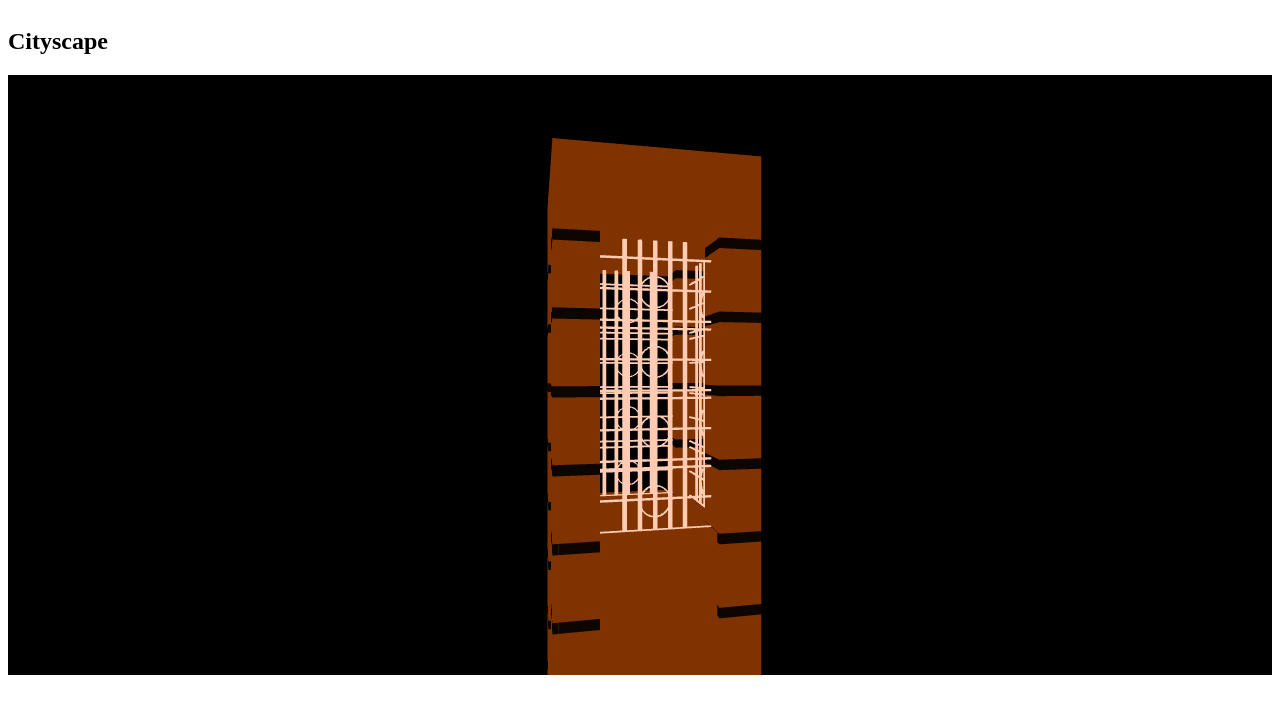
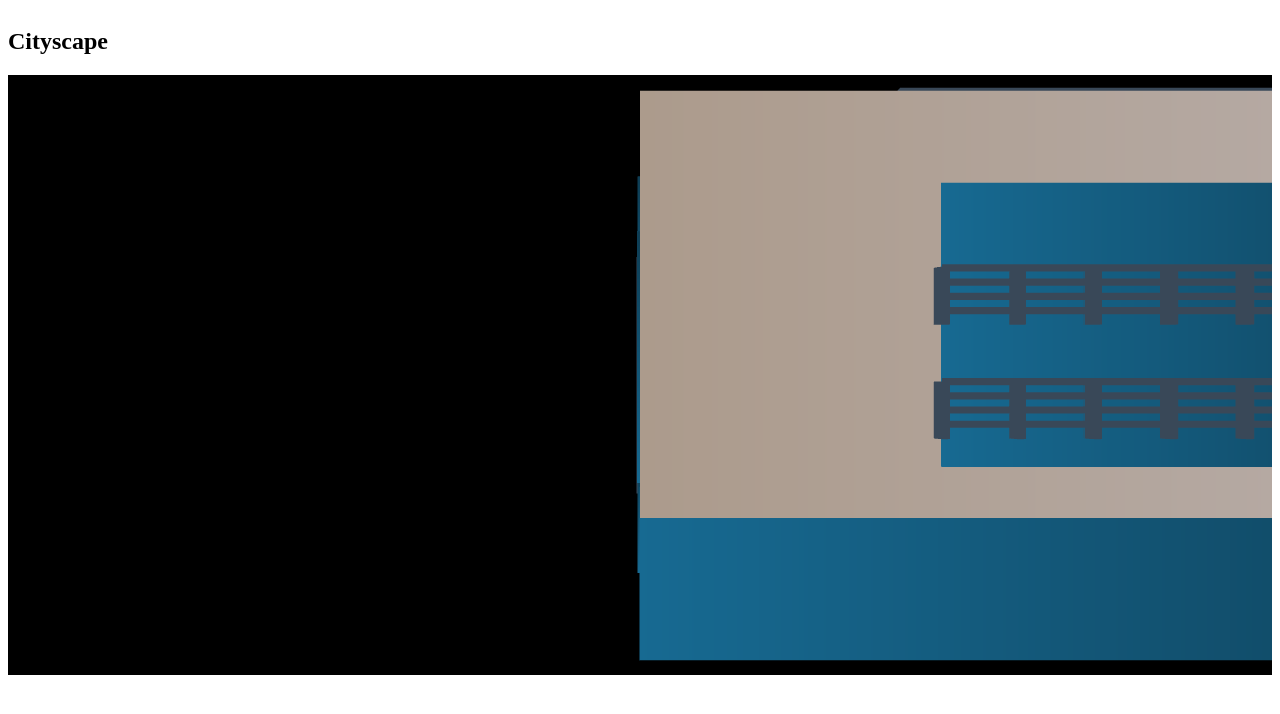
Before and after one commit to lafeldtb/graphics-group-projects, a plain HTML site: page project-1/index.html in a window 1280 px wide. Drawn offline with Linux system fonts and the light colour scheme.

Commit message:
Added the GV library

```diff
--- /dev/null
+++ b/project-1/GVLibrary.js
@@ -0,0 +1,448 @@
+class GVLibrary extends ObjectGroup {
+    constructor(gl) {
+        super(gl);
+
+        let MBax = new Axes(gl);
+
+        let mainBodyGroup = new ObjectGroup(gl);
+
+        /**
+         * The following is the main structural body of the Library
+         */
+
+        let mainBodyLong = new PolygonalPrism(gl,
+            {
+                topRadius: 1,
+                bottomRadius: 1,
+                numSides: 4,
+                height: 2.5,
+                topColor: vec3.fromValues(0.73, 0.694, 0.686),
+                bottomColor: vec3.fromValues(0.674, 0.607, 0.549),
+            });
+        let mainBodyShort = new PolygonalPrism(gl, {
+            topRadius: 1,
+            bottomRadius: 1,
+            numSides: 4,
+            height: 1.5,
+            topColor: vec3.fromValues(0.73, 0.694, 0.686),
+            bottomColor: vec3.fromValues(0.674, 0.607, 0.549),
+        });
+        mat4.translate(mainBodyShort.coordFrame, mainBodyShort.coordFrame, vec3.fromValues(0, 0, 3));
+
+        //Pieces that bridge the gap between the main body long and short
+        let mainBodyConnecter = new ObjectGroup(gl);
+        let mainBodyCon = new PolygonalPrism(gl, {
+            topRadius: .5,
+            bottomRadius: .5,
+            numSides: 4,
+            height: .5,
+            topColor: vec3.fromValues(0.054, 0.239, 0.329),
+            bottomColor: vec3.fromValues(0.09, 0.415, .572),
+        });
+        let mainBodyCon1 = new PolygonalPrism(gl, {
+            topRadius: .5,
+            bottomRadius: .5,
+            numSides: 4,
+            height: .5,
+            topColor: vec3.fromValues(0.054, 0.239, 0.329),
+            bottomColor: vec3.fromValues(0.09, 0.415, .572),
+        });
+        let mainBodyCon2 = new PolygonalPrism(gl, {
+            topRadius: .5,
+            bottomRadius: .5,
+            numSides: 4,
+            height: .5,
+            topColor: vec3.fromValues(0.73, 0.694, 0.686),
+            bottomColor: vec3.fromValues(0.674, 0.607, 0.549),
+        });
+        let mainBodyCon3 = new PolygonalPrism(gl, {
+            topRadius: .5,
+            bottomRadius: .5,
+            numSides: 4,
+            height: .5,
+            topColor: vec3.fromValues(0.73, 0.694, 0.686),
+            bottomColor: vec3.fromValues(0.674, 0.607, 0.549),
+        });
+        mat4.translate(mainBodyCon.coordFrame, mainBodyCon.coordFrame, vec3.fromValues(-.25, -.25, 0));
+        mat4.translate(mainBodyCon1.coordFrame, mainBodyCon1.coordFrame, vec3.fromValues(.25, .25, 0));
+        mat4.translate(mainBodyCon2.coordFrame, mainBodyCon2.coordFrame, vec3.fromValues(0, .5, 0));
+        mat4.translate(mainBodyCon3.coordFrame, mainBodyCon3.coordFrame, vec3.fromValues(-.5, 0, 0));
+
+        mainBodyConnecter.group.push(mainBodyCon, mainBodyCon1, mainBodyCon2, mainBodyCon3);
+        mat4.translate(mainBodyConnecter.coordFrame, mainBodyConnecter.coordFrame, vec3.fromValues(0, 0, 2.5));
+
+        //Push all pieces of the main body into the group
+        mainBodyGroup.group.push(mainBodyLong, mainBodyShort, mainBodyConnecter);
+
+        //Rotation to make the main body of the library laying correctly
+        mat4.rotateX(mainBodyGroup.coordFrame, mainBodyGroup.coordFrame, glMatrix.toRadian(-90));
+        mat4.rotateZ(mainBodyGroup.coordFrame, mainBodyGroup.coordFrame, glMatrix.toRadian(+45));
+
+
+        /**
+         * The following is window logic
+         */
+
+        //THIS IS THE BUS LOOP PATIO WINDOW LOGIC
+        let busPatioWindow = new PolygonalPrism(gl, {
+                topRadius: .25,
+                bottomRadius: .25,
+                numSides: 4,
+                height: 2.502,
+                topColor: vec3.fromValues(0.054, 0.239, 0.329),
+                bottomColor: vec3.fromValues(0.09, 0.415, .572),
+            });
+        mat4.translate(busPatioWindow.coordFrame, busPatioWindow.coordFrame, vec3.fromValues(.531, -.001, -.5325));
+        mat4.rotateX(busPatioWindow.coordFrame, busPatioWindow.coordFrame, glMatrix.toRadian(-90));
+        mat4.rotateZ(busPatioWindow.coordFrame, busPatioWindow.coordFrame, glMatrix.toRadian(+45));
+
+
+        //THIS IS THE BUS LOOP LARGE WINDOW
+        let busLargeWindow = new PolygonalPrism(gl, {
+            topRadius: .5,
+            bottomRadius: .5,
+            numSides: 4,
+            height: 1.5,
+            topColor: vec3.fromValues(0.054, 0.239, 0.329),
+            bottomColor: vec3.fromValues(0.09, 0.415, .572),
+        });
+        mat4.translate(busLargeWindow.coordFrame, busLargeWindow.coordFrame, vec3.fromValues(.354, .75, .125));
+        mat4.rotateX(busLargeWindow.coordFrame, busLargeWindow.coordFrame, glMatrix.toRadian(-90));
+        mat4.rotateZ(busLargeWindow.coordFrame, busLargeWindow.coordFrame, glMatrix.toRadian(+45));
+
+
+        //THESE ARE THE BUS LOOP SMALL WINDOWS
+        let smallWindowGroup = new ObjectGroup(gl);
+        let smallWindowArray = [];
+        for(let i = 0; i < 7; i++){
+            if(i < 2){
+                smallWindowArray.push(new PolygonalPrism(gl, {
+                    topRadius: .0626,
+                    bottomRadius: .0626,
+                    numSides: 4,
+                    height: 1,
+                    topColor: vec3.fromValues(0.054, 0.239, 0.329),
+                    bottomColor: vec3.fromValues(0.09, 0.415, .572),
+                }));
+            }
+            else if(i < 5){
+                smallWindowArray.push(new PolygonalPrism(gl, {
+                    topRadius: .0625,
+                    bottomRadius: .0626,
+                    numSides: 4,
+                    height: .705,
+                    topColor: vec3.fromValues(0.054, 0.239, 0.329),
+                    bottomColor: vec3.fromValues(0.09, 0.415, .572),
+                }));
+            }
+            else{
+                smallWindowArray.push(new PolygonalPrism(gl, {
+                    topRadius: .0626,
+                    bottomRadius: .0626,
+                    numSides: 4,
+                    height: .3525,
+                    topColor: vec3.fromValues(0.054, 0.239, 0.329),
+                    bottomColor: vec3.fromValues(0.09, 0.415, .572),
+                }));
+            }
+        }
+
+        //POSITION ALL OF THE SMALL WINDOWS AT THE STARTING POINT
+        let smallWindowY = 3.25;
+        for(let i = 0; i < smallWindowArray.length; i++){
+            mat4.translate(smallWindowArray[i].coordFrame, smallWindowArray[i].coordFrame, vec3.fromValues(.663, smallWindowY, 0));
+        }
+        //POSITION ALL OF THE SMALL WINDOWS AT THEIR FINAL POINT
+        mat4.translate(smallWindowArray[0].coordFrame, smallWindowArray[0].coordFrame, vec3.fromValues(0, 0, -0.7));
+        mat4.translate(smallWindowArray[2].coordFrame, smallWindowArray[2].coordFrame, vec3.fromValues(0, .25, -0.7));
+        mat4.translate(smallWindowArray[5].coordFrame, smallWindowArray[5].coordFrame, vec3.fromValues(0, .25, 0.25));
+        mat4.translate(smallWindowArray[1].coordFrame, smallWindowArray[1].coordFrame, vec3.fromValues(0, .5, -.3975));
+        mat4.translate(smallWindowArray[3].coordFrame, smallWindowArray[3].coordFrame, vec3.fromValues(0, .75, -.1025));
+        mat4.translate(smallWindowArray[6].coordFrame, smallWindowArray[6].coordFrame, vec3.fromValues(0, .75, -.7));
+        mat4.translate(smallWindowArray[4].coordFrame, smallWindowArray[4].coordFrame, vec3.fromValues(0, 1, -.3525));
+
+        //ROTATE ALL SMALL WINDOWS AND PUSH THEM TO THE GROUP
+        for(let i = 0; i < smallWindowArray.length; i++){
+            mat4.rotateZ(smallWindowArray[i].coordFrame, smallWindowArray[i].coordFrame, glMatrix.toRadian(+45));
+            smallWindowGroup.group.push(smallWindowArray[i]);
+        }
+
+
+        /**
+         * This is the window extras
+         */
+
+        //LARGE WINDOW BARS
+        let largeWindowBarGroup = new ObjectGroup(gl);
+
+        //two sets of 8 vertical and 4 horizontal bars
+        let verticalBarsArray = [];
+        let dist = 0;
+        let dist2 = 0;
+        //CREATE ALL VERTICAL BARS
+        for(let i = 0; i < 18; i++){
+            if(i < 9){
+                verticalBarsArray.push(new PolygonalPrism(gl, {
+                    topRadius: .02,
+                    bottomRadius: .02,
+                    numSides: 8,
+                    height: .1414,
+                    topColor: vec3.fromValues(0.224, 0.282, 0.345),
+                    bottomColor: vec3.fromValues(0.224, 0.282, 0.345),
+                }));
+                mat4.translate(verticalBarsArray[i].coordFrame, verticalBarsArray[i].coordFrame, vec3.fromValues(0, dist, 0));
+                largeWindowBarGroup.group.push(verticalBarsArray[i]);
+                dist += .1875;
+            }
+            else{
+                verticalBarsArray.push(new PolygonalPrism(gl, {
+                    topRadius: .02,
+                    bottomRadius: .02,
+                    numSides: 8,
+                    height: .1414,
+                    topColor: vec3.fromValues(0.224, 0.282, 0.345),
+                    bottomColor: vec3.fromValues(0.224, 0.282, 0.345),
+                }));
+                mat4.translate(verticalBarsArray[i].coordFrame, verticalBarsArray[i].coordFrame, vec3.fromValues(0, dist2, -.2828));
+                largeWindowBarGroup.group.push(verticalBarsArray[i]);
+                dist2 += .1875;
+            }
+        }
+
+        //CREATE ALL HORIZONTAL BARS
+        let horizBarsArray = [];
+        dist = 0;
+        dist2 = 0;
+        for(let i = 0; i < 8; i++){
+            if(i < 4){
+                horizBarsArray.push(new PolygonalPrism(gl, {
+                    topRadius: .01,
+                    bottomRadius: .01,
+                    numSides: 8,
+                    height: 1.5,
+                    topColor: vec3.fromValues(0.224, 0.282, 0.345),
+                    bottomColor: vec3.fromValues(0.224, 0.282, 0.345),
+                }));
+                mat4.translate(horizBarsArray[i].coordFrame, horizBarsArray[i].coordFrame, vec3.fromValues(0, 0, .1414+dist));
+                mat4.rotateX(horizBarsArray[i].coordFrame, horizBarsArray[i].coordFrame, glMatrix.toRadian(-90));
+                largeWindowBarGroup.group.push(horizBarsArray[i]);
+                dist = dist - .03535;
+            }
+            else{
+                horizBarsArray.push(new PolygonalPrism(gl, {
+                    topRadius: .01,
+                    bottomRadius: .01,
+                    numSides: 8,
+                    height: 1.5,
+                    topColor: vec3.fromValues(0.224, 0.282, 0.345),
+                    bottomColor: vec3.fromValues(0.224, 0.282, 0.345),
+                }));
+                mat4.translate(horizBarsArray[i].coordFrame, horizBarsArray[i].coordFrame, vec3.fromValues(0, 0, -.1414+dist2));
+                mat4.rotateX(horizBarsArray[i].coordFrame, horizBarsArray[i].coordFrame, glMatrix.toRadian(-90));
+                largeWindowBarGroup.group.push(horizBarsArray[i]);
+                dist2 = dist2 - .03535;
+            }
+        }
+        mat4.translate(largeWindowBarGroup.coordFrame, largeWindowBarGroup.coordFrame, vec3.fromValues(.705, .75, 0.125));
+
+        //CONNECTOR BARS
+        let connectorBarsGroup = new ObjectGroup(gl);
+
+        //CREATE VERTICAL BARS
+        let conVertBarsArray = [];
+        dist = 0;
+        for(let i = 0; i < 7; i++){
+            conVertBarsArray.push(new PolygonalPrism(gl, {
+                topRadius: .01,
+                bottomRadius: .01,
+                numSides: 8,
+                height: 1,
+                topColor: vec3.fromValues(0.224, 0.282, 0.345),
+                bottomColor: vec3.fromValues(0.224, 0.282, 0.345),
+            }));
+            mat4.translate(conVertBarsArray[i].coordFrame, conVertBarsArray[i].coordFrame, vec3.fromValues(0, dist, 0));
+            connectorBarsGroup.group.push(conVertBarsArray[i]);
+            dist += .0833;
+        }
+        //CREATE HORIZONTAL BARS
+        dist = 0;
+        let conHorizBarsArray = [];
+        for(let i = 0; i < 41; i++){
+            conHorizBarsArray.push(new PolygonalPrism(gl, {
+                topRadius: .005,
+                bottomRadius: .005,
+                numSides: 8,
+                height: .5,
+                topColor: vec3.fromValues(0.224, 0.282, 0.345),
+                bottomColor: vec3.fromValues(0.224, 0.282, 0.345),
+            }));
+            mat4.translate(conHorizBarsArray[i].coordFrame, conHorizBarsArray[i].coordFrame, vec3.fromValues(0, 0, dist));
+            mat4.rotateX(conHorizBarsArray[i].coordFrame, conHorizBarsArray[i].coordFrame, glMatrix.toRadian(-90));
+            connectorBarsGroup.group.push(conHorizBarsArray[i]);
+            dist += .025;
+        }
+        mat4.translate(connectorBarsGroup.coordFrame, connectorBarsGroup.coordFrame, vec3.fromValues(.353, 2.5, -.295));
+
+
+        //CAMPUS SIDE WINDOW
+        let campusSideWindow = new PolygonalPrism(gl, {
+            topRadius: .9,
+            bottomRadius: .9,
+            numSides: 4,
+            height: 4,
+            topColor: vec3.fromValues(0.054, 0.239, 0.329),
+            bottomColor: vec3.fromValues(0.09, 0.415, .572),
+        });
+        mat4.translate(campusSideWindow.coordFrame, campusSideWindow.coordFrame, vec3.fromValues(-.471, .25, -.069));
+        mat4.rotateX(campusSideWindow.coordFrame, campusSideWindow.coordFrame, glMatrix.toRadian(-90));
+        mat4.rotateZ(campusSideWindow.coordFrame, campusSideWindow.coordFrame, glMatrix.toRadian(+45));
+
+        //CAMPUS SIDE BARS
+        let campusSideBarGroup = new ObjectGroup(gl);
+        let campusSideBarArray = [];
+        dist = 0;
+        for(let i = 0; i < 31; i++){
+            campusSideBarArray.push(new PolygonalPrism(gl, {
+                topRadius: .02,
+                bottomRadius: .02,
+                numSides: 8,
+                height: 1.41,
+                topColor: vec3.fromValues(0.224, 0.282, 0.345),
+                bottomColor: vec3.fromValues(0.224, 0.282, 0.345),
+            }));
+            mat4.translate(campusSideBarArray[i].coordFrame, campusSideBarArray[i].coordFrame, vec3.fromValues(0, dist, 0));
+            campusSideBarGroup.group.push(campusSideBarArray[i]);
+            dist += .15;
+        }
+        dist = 0;
+        for(let i = 0; i < 6; i++){
+            campusSideBarArray.push(new PolygonalPrism(gl, {
+                topRadius: .02,
+                bottomRadius: .02,
+                numSides: 8,
+                height: 4.5,
+                topColor: vec3.fromValues(0.224, 0.282, 0.345),
+                bottomColor: vec3.fromValues(0.224, 0.282, 0.345),
+            }));
+            mat4.translate(campusSideBarArray[31+i].coordFrame, campusSideBarArray[31+i].coordFrame, vec3.fromValues(0, 0, dist));
+            mat4.rotateX(campusSideBarArray[31+i].coordFrame, campusSideBarArray[31+i].coordFrame, glMatrix.toRadian(-90));
+            campusSideBarGroup.group.push(campusSideBarArray[31+i]);
+            dist += .28;
+        }
+        mat4.translate(campusSideBarGroup.coordFrame, campusSideBarGroup.coordFrame, vec3.fromValues(-1.1, 0, -.705));
+
+        //READING ROOM
+        let readingRoom = new PolygonalPrism(gl, {
+            topRadius: .5,
+            bottomRadius: .5,
+            numSides: 4,
+            height: 1.5,
+            topColor: vec3.fromValues(0.73, 0.694, 0.686),
+            bottomColor: vec3.fromValues(0.674, 0.607, 0.549),
+        });
+        mat4.translate(readingRoom.coordFrame, readingRoom.coordFrame, vec3.fromValues(-.753, 3.25, .5));
+        mat4.rotateX(readingRoom.coordFrame, readingRoom.coordFrame, glMatrix.toRadian(-90));
+        mat4.rotateZ(readingRoom.coordFrame, readingRoom.coordFrame, glMatrix.toRadian(+45));
+
+        //TOP PATIO
+        let topPatio = new PolygonalPrism(gl, {
+            topRadius: .5,
+            bottomRadius: .5,
+            numSides: 4,
+            height: 3,
+            topColor: vec3.fromValues(0.224, 0.282, 0.345),
+            bottomColor: vec3.fromValues(0.224, 0.282, 0.345),
+        });
+        mat4.translate(topPatio.coordFrame, topPatio.coordFrame, vec3.fromValues(-.35, 1, .75));
+        mat4.rotateX(topPatio.coordFrame, topPatio.coordFrame, glMatrix.toRadian(-90));
+        mat4.rotateZ(topPatio.coordFrame, topPatio.coordFrame, glMatrix.toRadian(+45));
+
+        //MAIN ENTRANCE WINDOW
+        let mainEntranceWindow = new PolygonalPrism(gl, {
+            topRadius: .5,
+            bottomRadius: .5,
+            numSides: 4,
+            height: 1,
+            topColor: vec3.fromValues(0.054, 0.239, 0.329),
+            bottomColor: vec3.fromValues(0.09, 0.415, .572),
+        });
+        mat4.translate(mainEntranceWindow.coordFrame, mainEntranceWindow.coordFrame, vec3.fromValues(.6, 4.1465, 0));
+        mat4.rotateY(mainEntranceWindow.coordFrame, mainEntranceWindow.coordFrame, glMatrix.toRadian(-90));
+        mat4.rotateZ(mainEntranceWindow.coordFrame, mainEntranceWindow.coordFrame, glMatrix.toRadian(+45));
+
+
+        //THESE ARE THE BUS LOOP SMALL WINDOWS
+        let sideWindowGroup = new ObjectGroup(gl);
+        let sideWindowArray = [];
+        for(let i = 0; i < 7; i++){
+            if(i < 2){
+                sideWindowArray.push(new PolygonalPrism(gl, {
+                    topRadius: .0626,
+                    bottomRadius: .0626,
+                    numSides: 4,
+                    height: 1,
+                    topColor: vec3.fromValues(0.054, 0.239, 0.329),
+                    bottomColor: vec3.fromValues(0.09, 0.415, .572),
+                }));
+            }
+            else if(i < 5){
+                sideWindowArray.push(new PolygonalPrism(gl, {
+                    topRadius: .0625,
+                    bottomRadius: .0626,
+                    numSides: 4,
+                    height: .705,
+                    topColor: vec3.fromValues(0.054, 0.239, 0.329),
+                    bottomColor: vec3.fromValues(0.09, 0.415, .572),
+                }));
+            }
+            else{
+                sideWindowArray.push(new PolygonalPrism(gl, {
+                    topRadius: .0626,
+                    bottomRadius: .0626,
+                    numSides: 4,
+                    height: .3525,
+                    topColor: vec3.fromValues(0.054, 0.239, 0.329),
+                    bottomColor: vec3.fromValues(0.09, 0.415, .572),
+                }));
+            }
+        }
+
+        //POSITION ALL OF THE SMALL WINDOWS AT THE STARTING POINT
+        let sideWindowPos = 3.25;
+        for(let i = 0; i < sideWindowArray.length; i++){
+            mat4.translate(sideWindowArray[i].coordFrame, sideWindowArray[i].coordFrame, vec3.fromValues(0, 0, 0));
+        }
+        //POSITION ALL OF THE SMALL WINDOWS AT THEIR FINAL POINT
+        mat4.translate(sideWindowArray[0].coordFrame, sideWindowArray[0].coordFrame, vec3.fromValues(0, 0, -0.7));
+        mat4.translate(sideWindowArray[2].coordFrame, sideWindowArray[2].coordFrame, vec3.fromValues(0, .25, -0.7));
+        mat4.translate(sideWindowArray[5].coordFrame, sideWindowArray[5].coordFrame, vec3.fromValues(0, .25, 0.25));
+        mat4.translate(sideWindowArray[1].coordFrame, sideWindowArray[1].coordFrame, vec3.fromValues(0, .5, -.3975));
+        mat4.translate(sideWindowArray[3].coordFrame, sideWindowArray[3].coordFrame, vec3.fromValues(0, .75, -.1025));
+        mat4.translate(sideWindowArray[6].coordFrame, sideWindowArray[6].coordFrame, vec3.fromValues(0, .75, -.7));
+        mat4.translate(sideWindowArray[4].coordFrame, sideWindowArray[4].coordFrame, vec3.fromValues(0, 1, -.3525));
+
+        //ROTATE ALL SMALL WINDOWS AND PUSH THEM TO THE GROUP
+        for(let i = 0; i < sideWindowArray.length; i++){
+            mat4.rotateZ(sideWindowArray[i].coordFrame, sideWindowArray[i].coordFrame, glMatrix.toRadian(+45));
+            sideWindowGroup.group.push(sideWindowArray[i]);
+        }
+
+        mat4.rotateZ(sideWindowGroup.coordFrame, sideWindowGroup.coordFrame, glMatrix.toRadian(-90));
+        mat4.translate(sideWindowGroup.coordFrame, sideWindowGroup.coordFrame, vec3.fromValues(-.036, -.5, .05));
+
+
+
+        this.group.push(sideWindowGroup);
+        this.group.push(mainEntranceWindow);
+        this.group.push(topPatio);
+        this.group.push(readingRoom);
+        this.group.push(campusSideBarGroup);
+        this.group.push(campusSideWindow);
+        this.group.push(mainBodyGroup);
+        this.group.push(busPatioWindow);
+        this.group.push(busLargeWindow);
+        this.group.push(smallWindowGroup);
+        this.group.push(largeWindowBarGroup);
+        this.group.push(connectorBarsGroup);
+    }
+}
--- a/project-1/render.js
+++ b/project-1/render.js
@@ -49,8 +49,8 @@ function main() {
     projMat = mat4.create();
     gl.uniformMatrix4fv (projUnif, false, projMat);
     viewMat = mat4.lookAt(mat4.create(),
-      vec3.fromValues (1.5, 1, 2.5),  // eye coord
-      vec3.fromValues (0, 0, 2.5),  // gaze point
+      vec3.fromValues (2, 0, 0),  // eye coord
+      vec3.fromValues (0, 0, 0),  // gaze point
       vec3.fromValues (0, 0, 1)   // Z is up
     );
     gl.uniformMatrix4fv (viewUnif, false, viewMat);
@@ -71,18 +71,25 @@ function drawScene() {
 
     /* in the following three cases we rotate the coordinate frame by 1 degree */
     for (let k = 0; k < allObjs.length; k++)
-    allObjs[k].draw(gl);
-
+        allObjs[k].draw(gl);
 }
 
 function createObject() {
-    let tower = new ClockTower(gl);
-    let ax = new Axes(gl);
+    //let tower = new ClockTower(gl);
+    let library = new GVLibrary(gl);
+    // let ax = new Axes(gl);
 
-    mat4.scale(tower.coordFrame, tower.coordFrame, vec3.fromValues(0.25, 0.25, 0.25));
+    // mat4.scale(tower.coordFrame, tower.coordFrame, vec3.fromValues(0.25, 0.25, 0.25));
+    // mat4.translate(library.coordFrame, library.coordFrame, vec3.fromValues(0, -1, 0));
+    // mat4.rotateX(library.coordFrame, library.coordFrame, glMatrix.toRadian(-90));
+    // mat4.rotateZ(library.coordFrame, library.coordFrame, glMatrix.toRadian(+45));
+    // mat4.rotateX(ax.coordFrame, ax.coordFrame, glMatrix.toRadian(-90));
+    // mat4.rotateZ(ax.coordFrame, ax.coordFrame, glMatrix.toRadian(+45));
+    // mat4.translate(ax.coordFrame, ax.coordFrame, vec3.fromValues(-1, 0, -3));
 
-    allObjs.push(ax);
-    allObjs.push(tower);
+    // allObjs.push(ax);
+    //allObjs.push(tower);
+    allObjs.push(library);
 }
 
 function resizeWindow() {
```
Also changed, not shown: project-1/index.html (+1 -0 lines), 1 other file.
